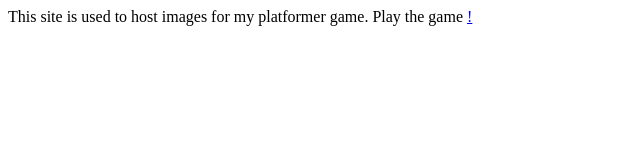
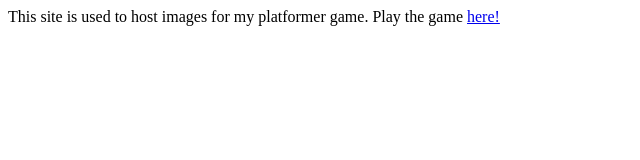
Before and after one commit to is9x/data, a plain HTML site: page index.html in a window 1280 px wide. Shown: the full height of the page, 0-640 px from the left. Drawn offline with Linux system fonts and the light colour scheme.

Commit message:
Update index.html

```diff
--- a/index.html
+++ b/index.html
@@ -1,2 +1,2 @@
 This site is used to host images for my platformer game.
-Play the game <a href='/game.html' here>!
+Play the game <a href='/game.html'>here!</a>
```
